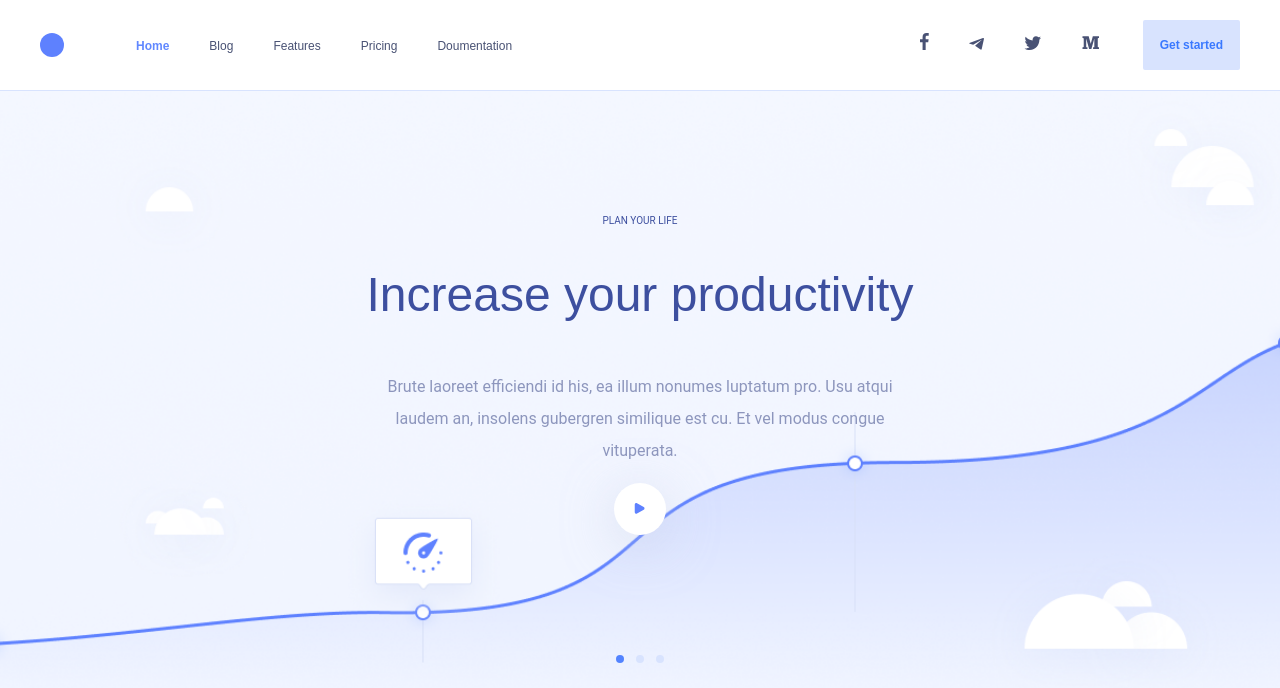
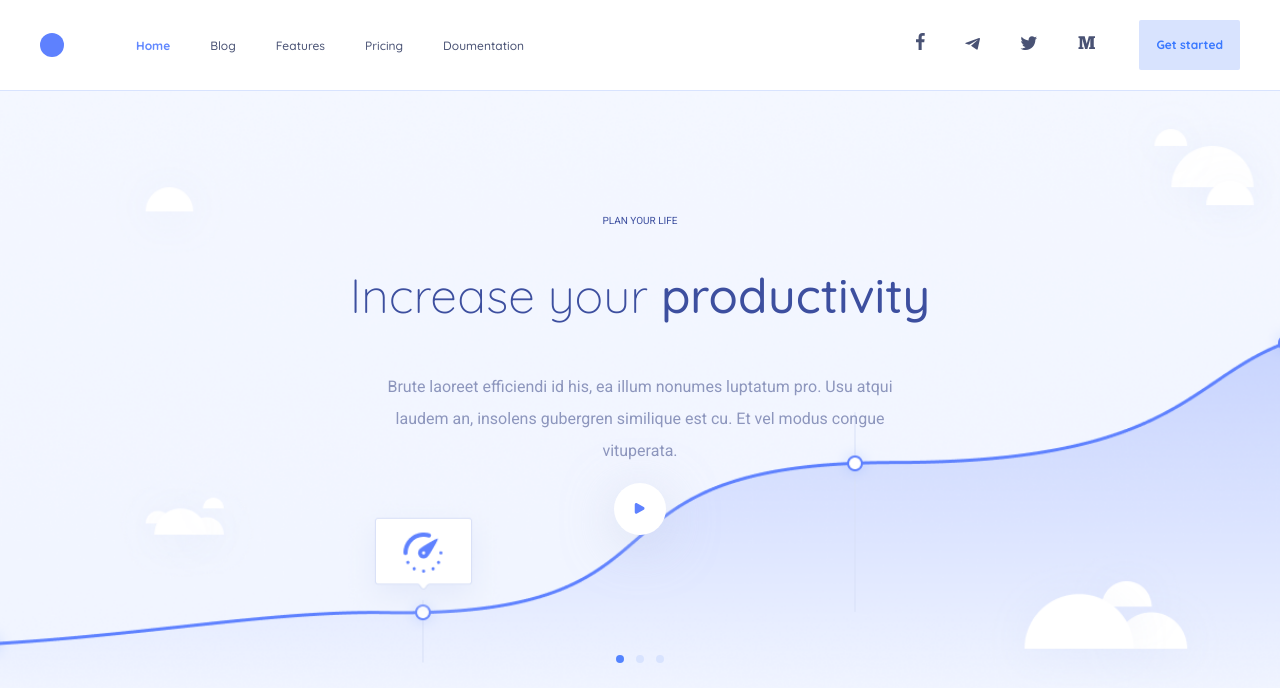
Before and after one commit to 89653126109/89653126109.github.io, a website: page index.html in a window 1280 px wide. Shown: the top 688 px of the page. Drawn offline with Linux system fonts and the light colour scheme.

Commit message:
Update index.html

```diff
--- a/index.html
+++ b/index.html
@@ -465,8 +465,8 @@
     </footer>
     <!-- / footer -->
 
-<!-- <link rel="preconnect" href="https://fonts.googleapis.com"> -->
-<!-- <link rel="preconnect" href="https://fonts.gstatic.com" crossorigin> -->
-<!-- <link href="https://fonts.googleapis.com/css2?family=Quicksand:wght@300;400;500;700&family=Roboto:wght@400;500;700&display=swap" rel="stylesheet"> -->
+<link rel="preconnect" href="https://fonts.googleapis.com">
+<link rel="preconnect" href="https://fonts.gstatic.com" crossorigin>
+<link href="https://fonts.googleapis.com/css2?family=Quicksand:wght@300;400;500;700&family=Roboto:wght@400;500;700&display=swap" rel="stylesheet">
 </body>
 </html>
```
